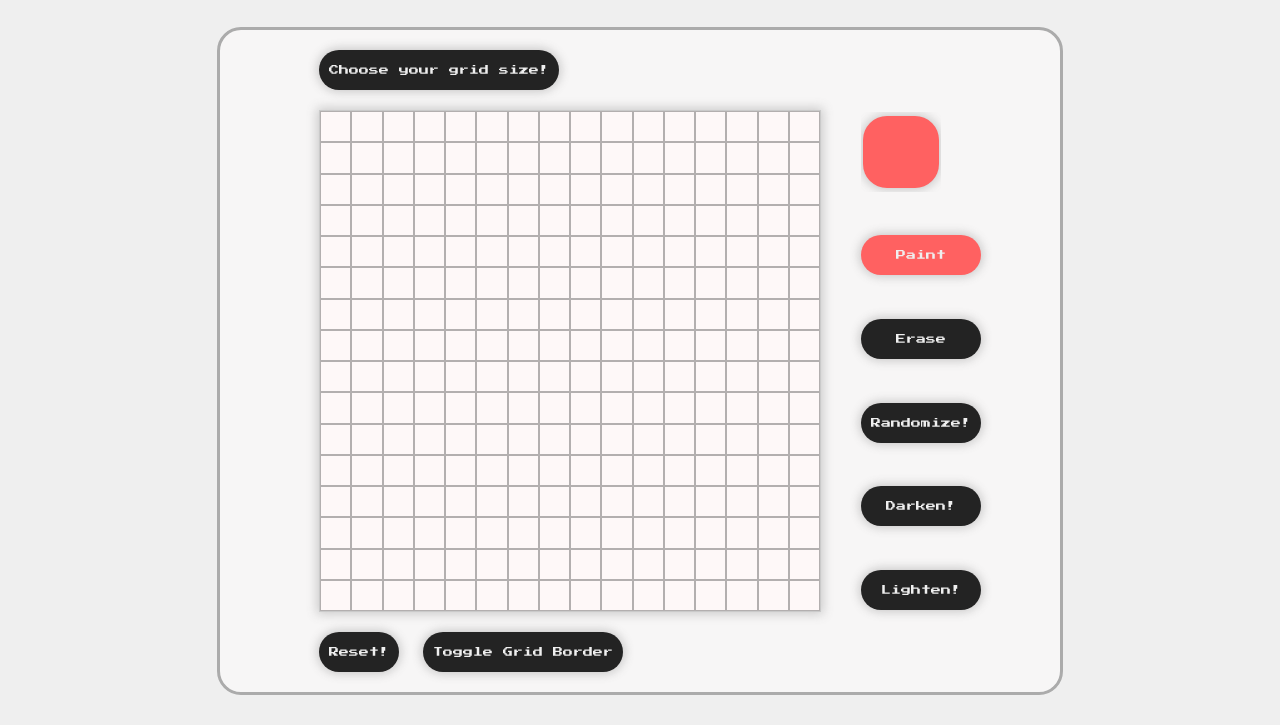
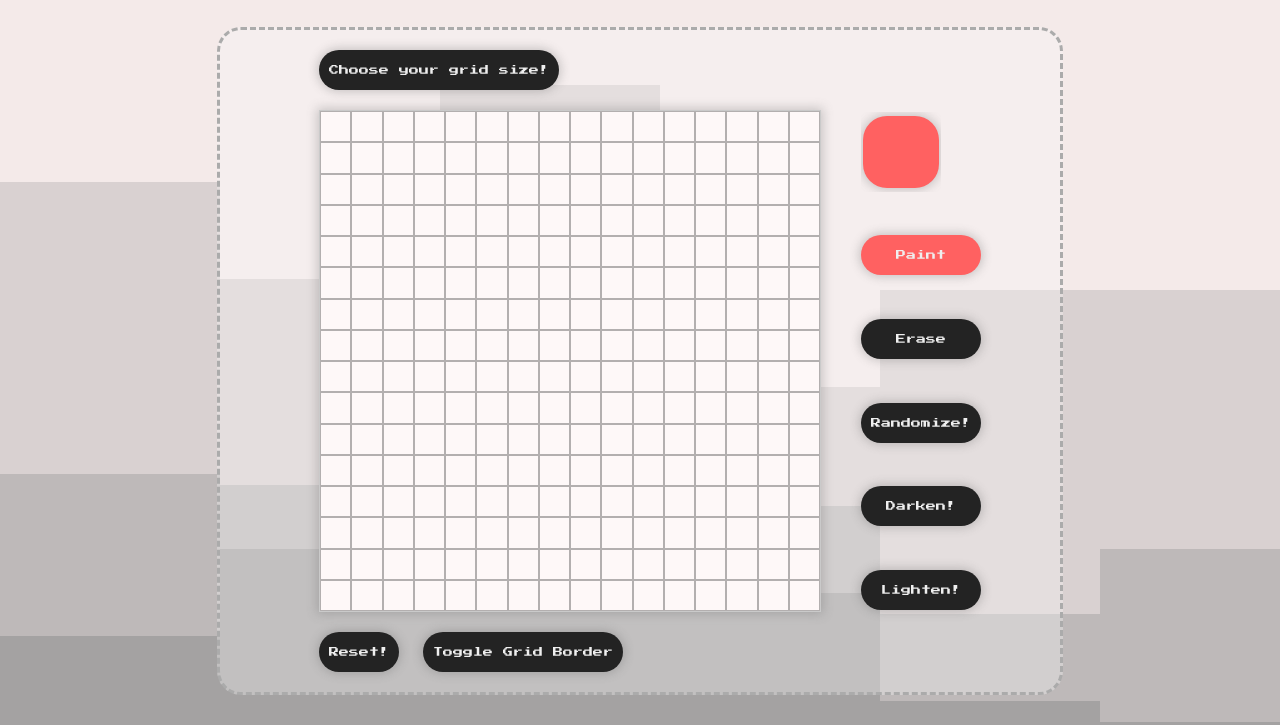
Before and after one commit to citronoiseau/etch-a-sketch-odin, a plain HTML site: page index.html in a window 1280 px wide. Shown: the part 76-801 px from the top of the page. Drawn offline with Linux system fonts and the light colour scheme.

Commit message:
changed the bg of the page

```diff
--- a/styles.css
+++ b/styles.css
@@ -1,5 +1,5 @@
 body {
-  background-color: #efefef;
+  background-image: url("../images/background.svg");
 }
 h1 {
   margin: 5px;
@@ -8,14 +8,14 @@ h1 {
   font-size: 50px;
 }
 .menu {
-  background-color: #f7f6f6;
+  background-color: #f7f6f65c;
   display: flex;
   flex-wrap: wrap;
   justify-content: center;
   margin: 30px auto;
   max-width: 800px;
   padding: 20px;
-  border: 3px solid #ababab;
+  border: 3px dashed #ababab;
   border-radius: 24px;
 }
 
```
Also changed, not shown: images/background.svg (added).
